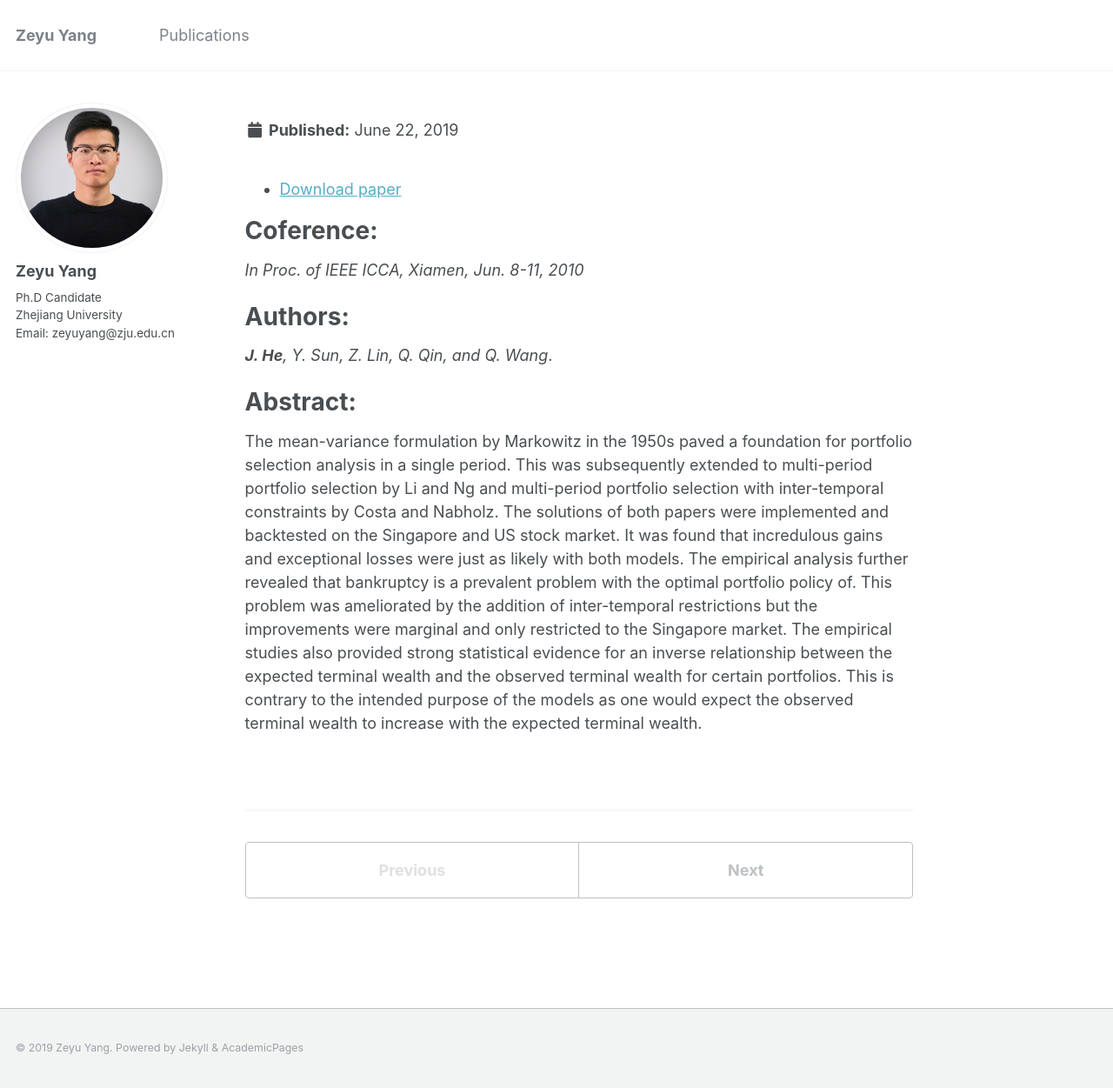
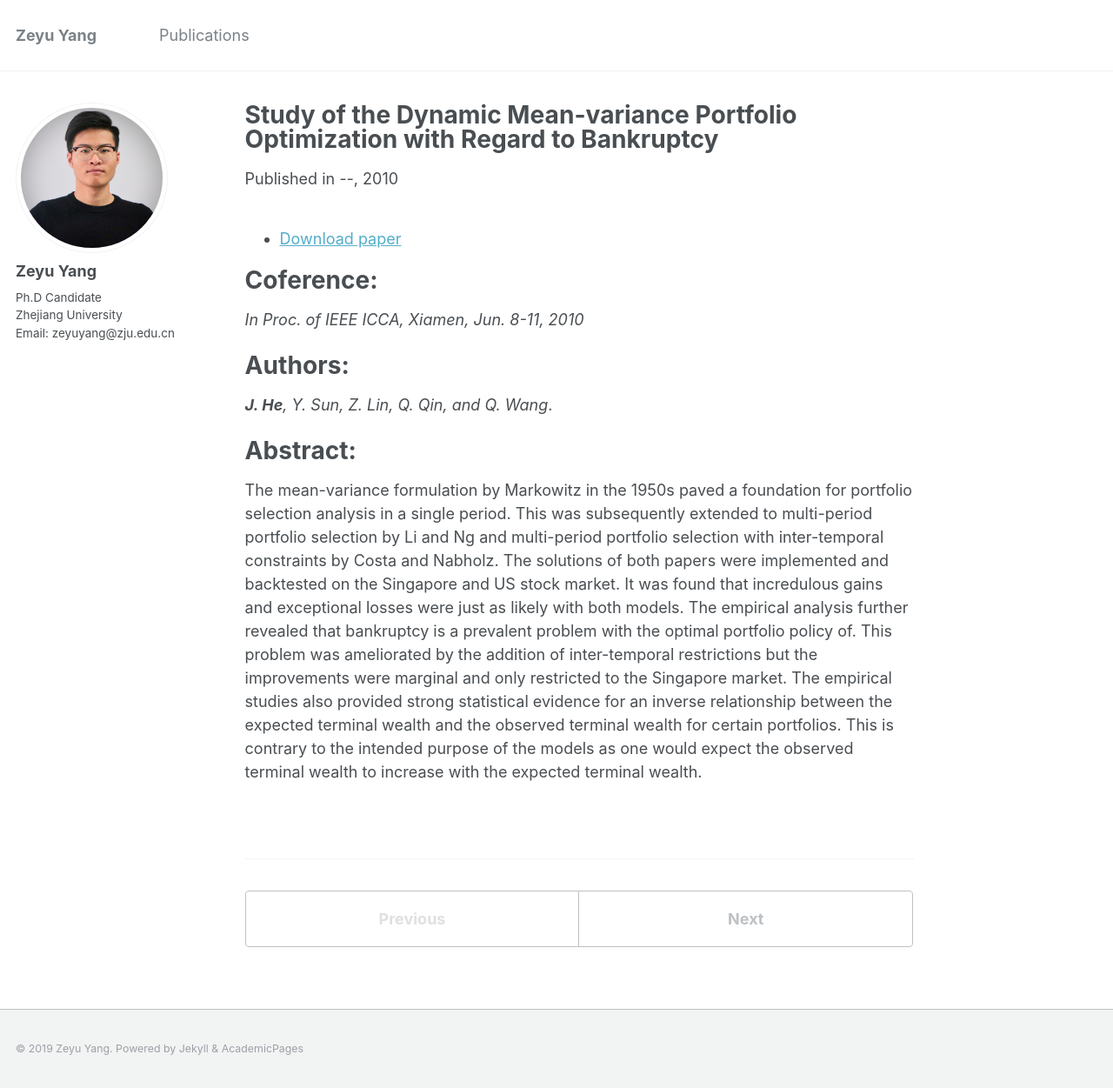
Before and after one commit to zeyuid/zeyuid.github.io, a Jekyll site: the page built from _publications/2010-06-09-Study-of-the-Dynamic-Mean-variance-Portfolio-Optimization.md, in a window 1280 px wide and 1251 px high. Shown: the whole window at 87% size. Built offline with Jekyll 4.4.1, drawn with Linux system fonts in a browser that asks for light colours.

Commit message:
add file

```diff
--- a/_publications/2010-06-09-Study-of-the-Dynamic-Mean-variance-Portfolio-Optimization.md
+++ b/_publications/2010-06-09-Study-of-the-Dynamic-Mean-variance-Portfolio-Optimization.md
@@ -3,8 +3,8 @@ title: "Study of the Dynamic Mean-variance Portfolio Optimization with Regard to
 collection: publications
 permalink: /publication/2010-06-09-Study-of-the-Dynamic-Mean-variance-Portfolio-Optimization/
 excerpt: '> *In Proc. of IEEE ICCA, Xiamen, Jun. 8-11, 2010*<br>***J. He**, Y. Sun, Z. Lin, Q. Qin, and Q. Wang*.'
-<!-- date: 2010-06-09 -->
-<!-- venue: '--' -->
+date: 2010-06-09
+venue: '--'
 #paperurl: ''
 #citation: ''
 ---
```
